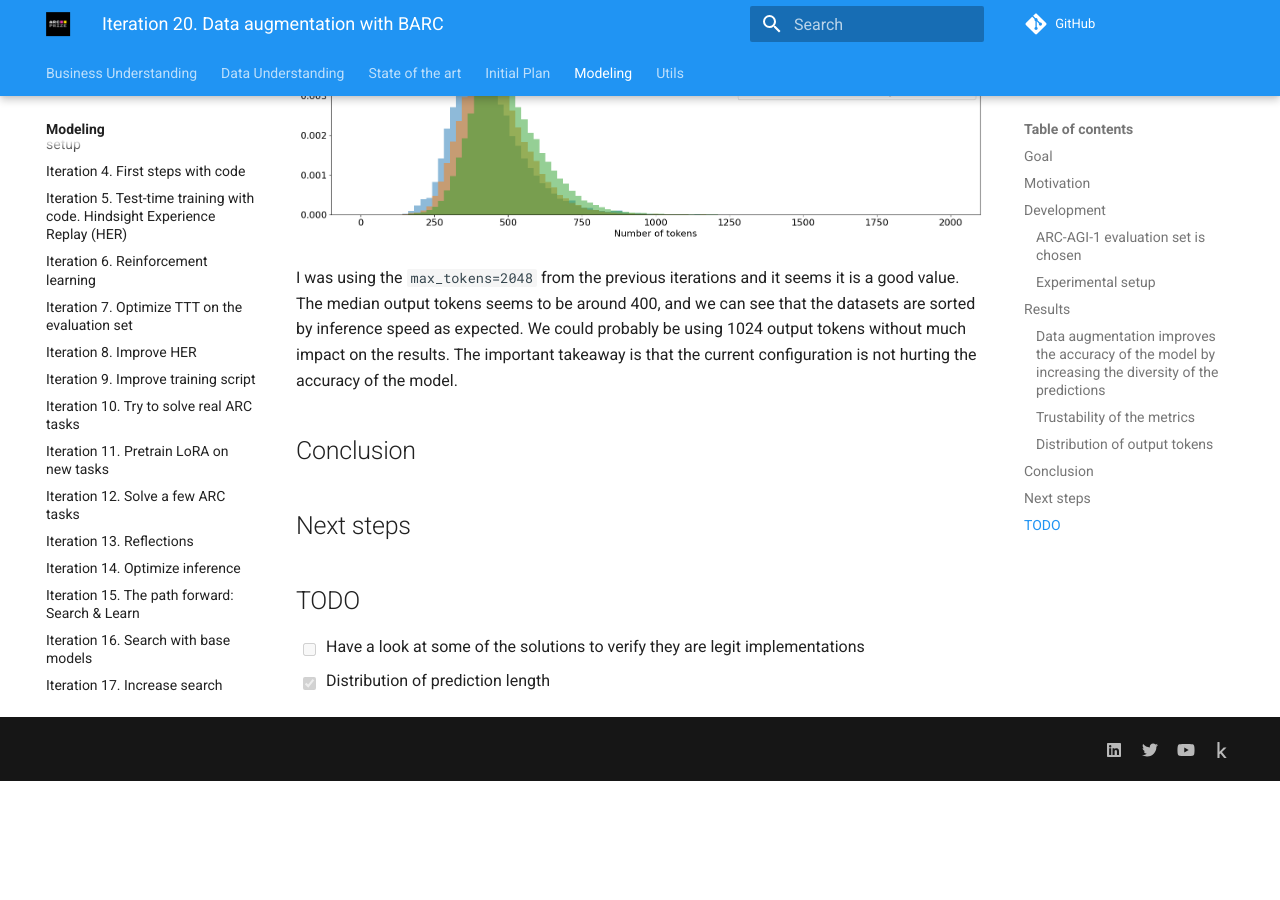
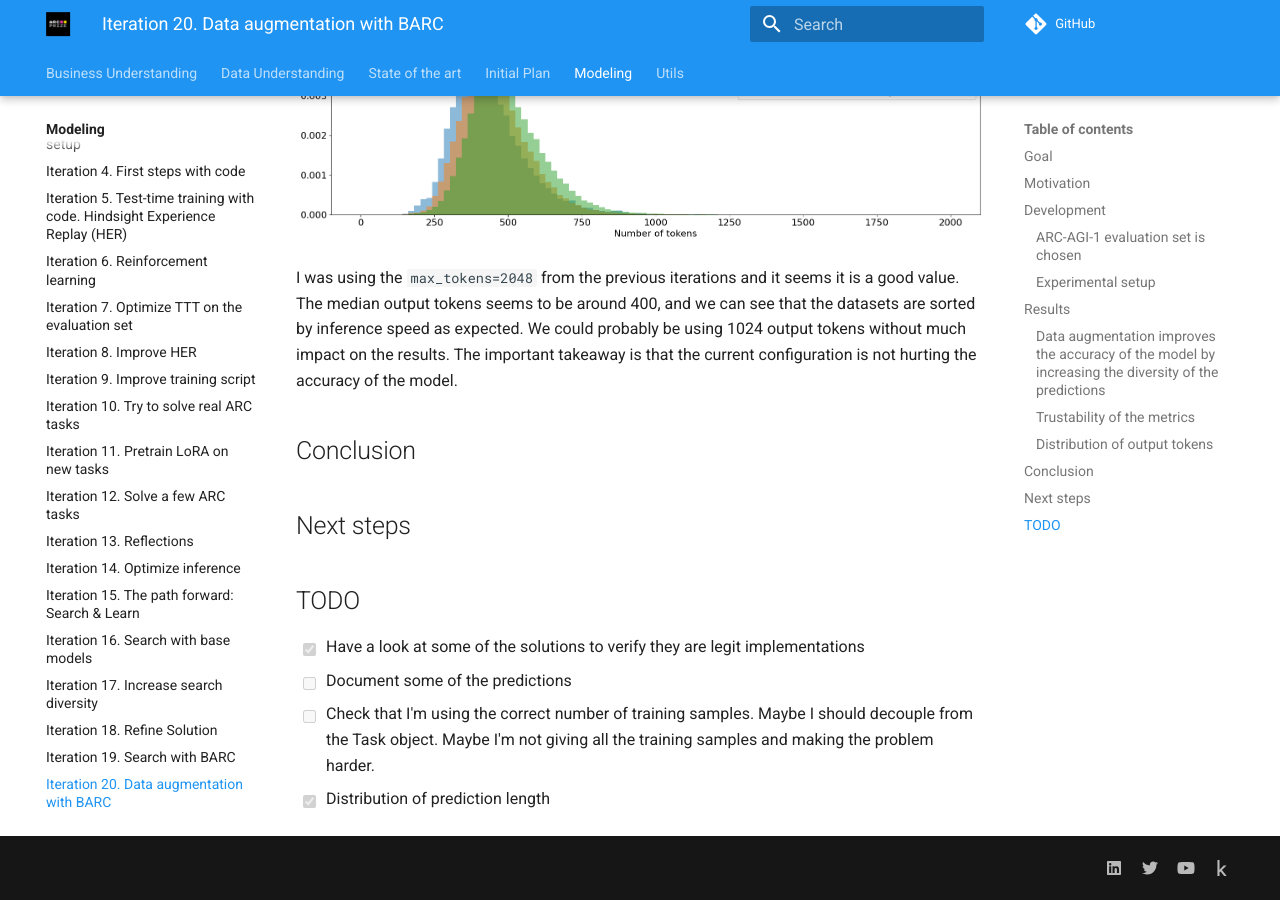
Before and after one commit to ironbar/arc25, an MkDocs documentation site: the page built from docs/modeling/Iteration_20_data_augmentation_with_BARC.md, in a window 1280 px wide and 900 px high, scrolled down 2457 px. Built offline with MkDocs 1.6.1 and Material for MkDocs 9.7.7, drawn with Linux system fonts in a browser that asks for light colours; comment, search, counter and statistics services are not loaded; before the commit the page ends 3238 px from its top, so only the background shows below that.

Commit message:
added todos

```diff
--- a/docs/modeling/Iteration_20_data_augmentation_with_BARC.md
+++ b/docs/modeling/Iteration_20_data_augmentation_with_BARC.md
@@ -77,5 +77,7 @@
 
 ## TODO
 
-- [ ] Have a look at some of the solutions to verify they are legit implementations
+- [x] Have a look at some of the solutions to verify they are legit implementations
+- [ ] Document some of the predictions
+- [ ] Check that I'm using the correct number of training samples. Maybe I should decouple from the Task object. Maybe I'm not giving all the training samples and making the problem harder.
 - [x] Distribution of prediction length
```
